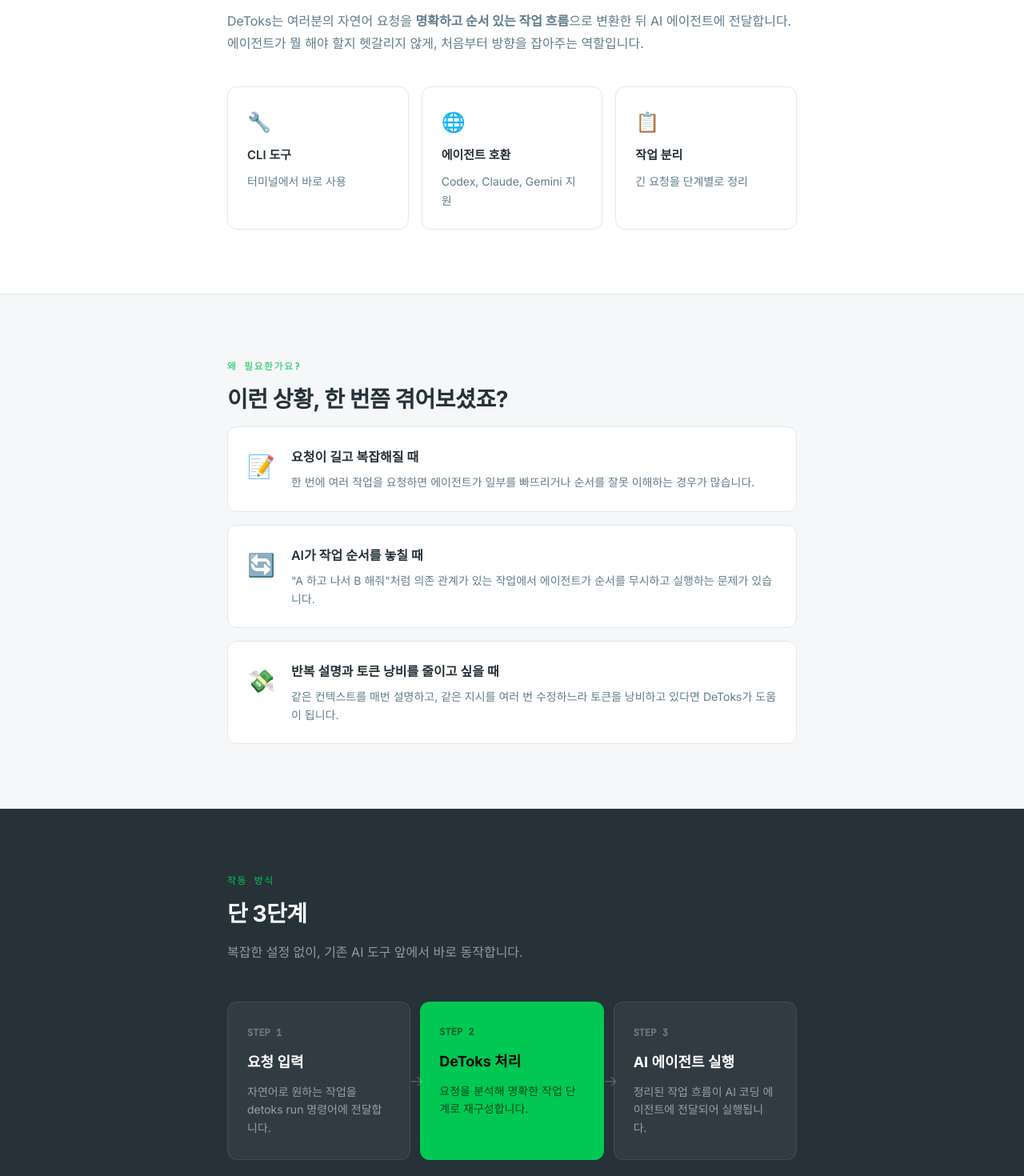
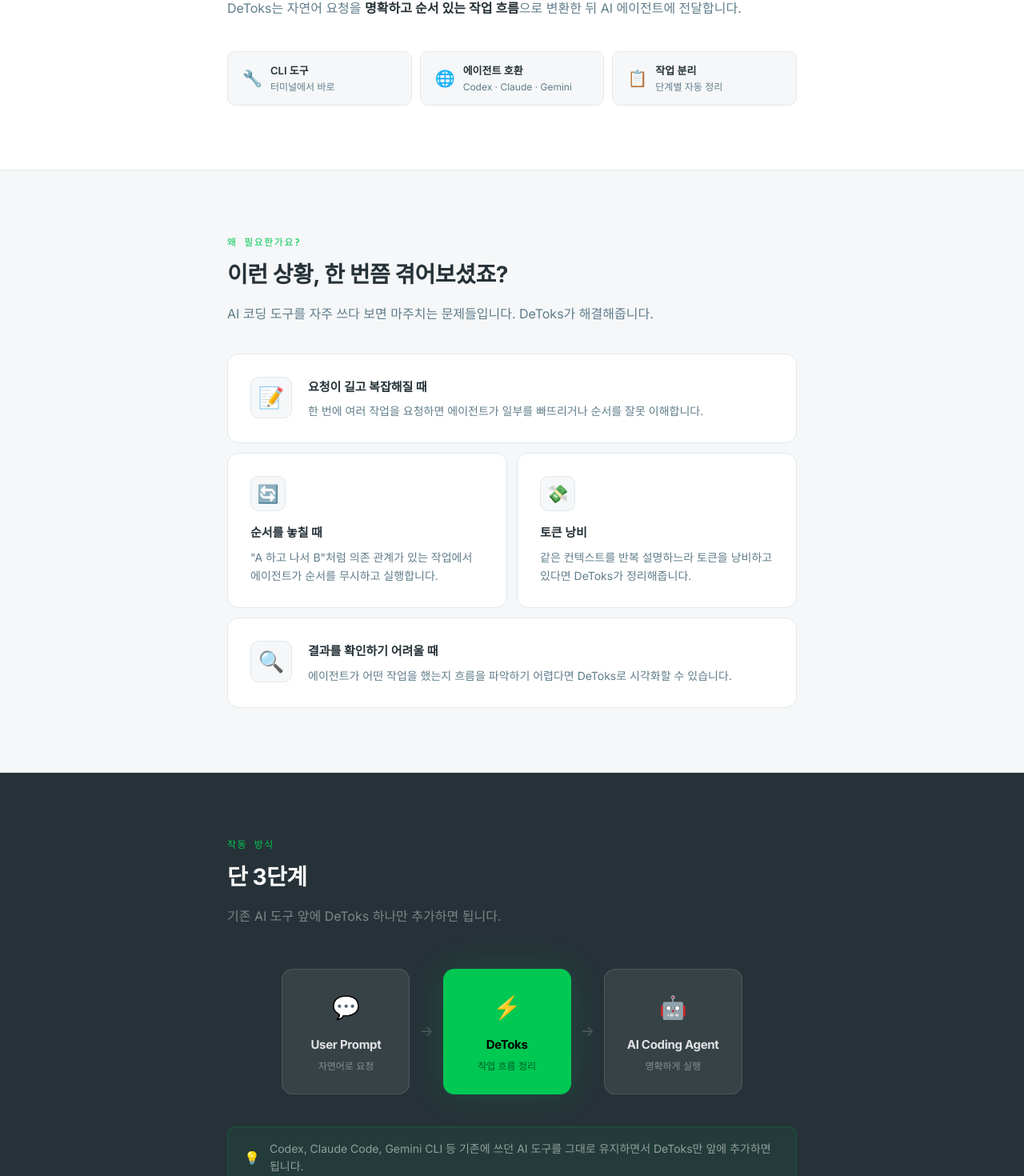
Before and after one commit to tok-it/detoks_web, a React (Vite) app: page / in a window 1280 px wide. Shown: the part 1231-2701 px from the top of the page at 80% size. Built offline with nearby package versions, Linux system fonts and the light colour scheme.

Commit message:
feat: polish product overview sections

```diff
--- a/src/components/HowItWorks.tsx
+++ b/src/components/HowItWorks.tsx
@@ -1,26 +1,33 @@
+import FadeIn from './FadeIn'
+
 const steps = [
   {
-    step: '1',
-    from: '',
-    title: '요청 입력',
-    desc: '자연어로 원하는 작업을 detoks run 명령어에 전달합니다.',
-    color: 'rgba(255,255,255,0.15)',
-    textColor: 'rgba(255,255,255,0.9)',
+    icon: '💬',
+    label: 'User Prompt',
+    desc: '자연어로 요청',
+    color: 'rgba(255,255,255,0.08)',
+    borderColor: 'rgba(255,255,255,0.12)',
+    textColor: 'rgba(255,255,255,0.85)',
+    descColor: 'rgba(255,255,255,0.4)',
   },
   {
-    step: '2',
-    title: 'DeToks 처리',
-    desc: '요청을 분석해 명확한 작업 단계로 재구성합니다.',
+    icon: '⚡',
+    label: 'DeToks',
+    desc: '작업 흐름 정리',
     color: 'var(--color-green)',
+    borderColor: 'transparent',
     textColor: '#000',
+    descColor: 'rgba(0,0,0,0.55)',
     highlight: true,
   },
   {
-    step: '3',
-    title: 'AI 에이전트 실행',
-    desc: '정리된 작업 흐름이 AI 코딩 에이전트에 전달되어 실행됩니다.',
-    color: 'rgba(255,255,255,0.15)',
-    textColor: 'rgba(255,255,255,0.9)',
+    icon: '🤖',
+    label: 'AI Coding Agent',
+    desc: '명확하게 실행',
+    color: 'rgba(255,255,255,0.08)',
+    borderColor: 'rgba(255,255,255,0.12)',
+    textColor: 'rgba(255,255,255,0.85)',
+    descColor: 'rgba(255,255,255,0.4)',
   },
 ]
 
@@ -28,115 +35,105 @@
   return (
     <section className="section" style={{ background: 'var(--color-dark)' }}>
       <div className="container">
-        <div className="section-label" style={{ color: 'var(--color-green)' }}>
-          작동 방식
-        </div>
-        <h2 className="section-title" style={{ color: 'var(--color-white)' }}>
-          단 3단계
-        </h2>
-        <p
-          className="section-desc"
-          style={{ color: 'rgba(255,255,255,0.5)', marginBottom: '48px' }}
-        >
-          복잡한 설정 없이, 기존 AI 도구 앞에서 바로 동작합니다.
+        <FadeIn>
+          <div className="section-label" style={{ color: 'var(--color-green)' }}>작동 방식</div>
+          <h2 className="section-title" style={{ color: 'var(--color-white)' }}>단 3단계</h2>
+          <p className="section-desc" style={{ color: 'rgba(255,255,255,0.4)', marginBottom: '52px' }}>
+            기존 AI 도구 앞에 DeToks 하나만 추가하면 됩니다.
           </p>
+        </FadeIn>
 
+        <FadeIn delay={0.1}>
           <div
             style={{
-            display: 'grid',
-            gridTemplateColumns: 'repeat(3, 1fr)',
-            gap: '12px',
-            position: 'relative',
+              display: 'flex',
+              alignItems: 'center',
+              gap: '0',
+              justifyContent: 'center',
+              flexWrap: 'wrap',
+              rowGap: '16px',
             }}
-          className="how-it-works-grid"
+            className="flow-row"
           >
             {steps.map((s, i) => (
+              <div key={s.label} style={{ display: 'flex', alignItems: 'center' }}>
+                {/* Step card */}
                 <div
-              key={s.step}
                   style={{
-                background: s.highlight ? 'var(--color-green)' : 'rgba(255,255,255,0.05)',
-                border: s.highlight
-                  ? 'none'
-                  : '1px solid rgba(255,255,255,0.08)',
-                borderRadius: '12px',
-                padding: '28px 24px',
-                position: 'relative',
+                    background: s.color,
+                    border: `1px solid ${s.borderColor}`,
+                    borderRadius: '14px',
+                    padding: '24px 28px',
+                    textAlign: 'center',
+                    minWidth: '160px',
+                    boxShadow: s.highlight ? '0 0 40px rgba(0,200,83,0.18)' : 'none',
                   }}
                 >
+                  <div style={{ fontSize: '28px', marginBottom: '10px' }}>{s.icon}</div>
+                  <div
+                    style={{
+                      fontWeight: 700,
+                      fontSize: '15px',
+                      color: s.textColor,
+                      marginBottom: '4px',
+                      letterSpacing: '-0.3px',
+                    }}
+                  >
+                    {s.label}
+                  </div>
+                  <div style={{ fontSize: '12px', color: s.descColor }}>{s.desc}</div>
+                </div>
+
+                {/* Arrow connector */}
                 {i < steps.length - 1 && (
                   <div
                     style={{
-                    position: 'absolute',
-                    right: '-18px',
-                    top: '50%',
-                    transform: 'translateY(-50%)',
+                      padding: '0 12px',
                       color: 'rgba(255,255,255,0.2)',
-                    fontSize: '20px',
-                    zIndex: 1,
-                    pointerEvents: 'none',
+                      fontSize: '18px',
+                      flexShrink: 0,
                     }}
-                  aria-hidden
                   >
                     →
                   </div>
                 )}
-              <div
-                style={{
-                  fontFamily: 'var(--font-mono)',
-                  fontSize: '12px',
-                  fontWeight: 600,
-                  color: s.highlight ? 'rgba(0,0,0,0.5)' : 'rgba(255,255,255,0.3)',
-                  marginBottom: '12px',
-                }}
-              >
-                STEP {s.step}
-              </div>
-              <div
-                style={{
-                  fontWeight: 700,
-                  fontSize: '18px',
-                  color: s.highlight ? '#000' : 'var(--color-white)',
-                  marginBottom: '10px',
-                }}
-              >
-                {s.title}
-              </div>
-              <div
-                style={{
-                  fontSize: '14px',
-                  color: s.highlight ? 'rgba(0,0,0,0.65)' : 'rgba(255,255,255,0.5)',
-                  lineHeight: 1.6,
-                }}
-              >
-                {s.desc}
-              </div>
               </div>
             ))}
           </div>
+        </FadeIn>
 
+        <FadeIn delay={0.2}>
           <div
             style={{
-            marginTop: '32px',
+              marginTop: '40px',
               padding: '16px 20px',
-            background: 'rgba(0, 200, 83, 0.08)',
-            border: '1px solid rgba(0, 200, 83, 0.2)',
-            borderRadius: '8px',
+              background: 'rgba(0, 200, 83, 0.07)',
+              border: '1px solid rgba(0, 200, 83, 0.18)',
+              borderRadius: '10px',
               display: 'flex',
               alignItems: 'center',
               gap: '12px',
             }}
           >
-          <span style={{ fontSize: '18px' }}>💡</span>
-          <span style={{ fontSize: '14px', color: 'rgba(255,255,255,0.6)' }}>
-            기존에 사용하던 AI 코딩 도구를 그대로 쓰면서, 앞단에 DeToks만 추가하면 됩니다.
+            <span style={{ fontSize: '16px', flexShrink: 0 }}>💡</span>
+            <span style={{ fontSize: '14px', color: 'rgba(255,255,255,0.5)', lineHeight: 1.6 }}>
+              Codex, Claude Code, Gemini CLI 등 기존에 쓰던 AI 도구를 그대로 유지하면서 DeToks만 앞에 추가하면 됩니다.
             </span>
           </div>
+        </FadeIn>
       </div>
 
       <style>{`
-        @media (max-width: 600px) {
-          .how-it-works-grid {
-            grid-template-columns: 1fr !important;
+        @media (max-width: 560px) {
+          .flow-row {
+            flex-direction: column !important;
+            align-items: stretch !important;
+          }
+          .flow-row > div {
+            width: 100%;
+          }
+          .flow-row > div > div:last-child {
+            display: none;
           }
         }
       `}</style>
--- a/src/components/TargetUsers.tsx
+++ b/src/components/TargetUsers.tsx
@@ -1,3 +1,7 @@
+import FadeIn from './FadeIn'
+import { motion, useInView } from 'framer-motion'
+import { useRef } from 'react'
+
 const targets = [
   {
     icon: '🤖',
@@ -7,7 +11,7 @@
   {
     icon: '📝',
     title: '긴 프롬프트를 자주 쓰는 개발자',
-    desc: '한 번에 많은 걸 맡기는 스타일이라면, 요청이 길어질수록 DeToks의 효과가 더 커집니다.',
+    desc: '요청이 길어질수록 DeToks의 효과가 더 커집니다. 한 번에 많은 걸 맡기는 스타일이라면 필수입니다.',
   },
   {
     icon: '🗂️',
@@ -16,58 +20,54 @@
   },
 ]
 
+function TargetCard({ icon, title, desc, delay }: typeof targets[0] & { delay: number }) {
+  const ref = useRef(null)
+  const isInView = useInView(ref, { once: true, margin: '-40px' })
+
+  return (
+    <motion.div
+      ref={ref}
+      initial={{ opacity: 0, y: 16 }}
+      animate={isInView ? { opacity: 1, y: 0 } : {}}
+      transition={{ duration: 0.45, delay }}
+      className="card"
+      style={{ display: 'flex', gap: '18px', alignItems: 'flex-start' }}
+      whileHover={{ y: -2, boxShadow: '0 6px 24px rgba(0,0,0,0.07)' }}
+    >
+      <div style={{
+        width: '48px', height: '48px',
+        background: 'var(--color-bg)',
+        borderRadius: '10px',
+        display: 'flex', alignItems: 'center', justifyContent: 'center',
+        fontSize: '24px', flexShrink: 0,
+        border: '1px solid var(--color-border)',
+      }}>
+        {icon}
+      </div>
+      <div>
+        <div style={{ fontWeight: 700, fontSize: '15px', color: 'var(--color-dark)', marginBottom: '6px' }}>
+          {title}
+        </div>
+        <div style={{ fontSize: '14px', color: 'var(--color-text-muted)', lineHeight: 1.65 }}>
+          {desc}
+        </div>
+      </div>
+    </motion.div>
+  )
+}
+
 export default function TargetUsers() {
   return (
     <section className="section" style={{ background: 'var(--color-white)' }}>
       <div className="container">
-        <div className="section-label">누구를 위한 도구인가요?</div>
-        <h2 className="section-title">이런 개발자에게 적합합니다</h2>
+        <FadeIn>
+          <div className="section-label">누구를 위한 도구인가요?</div>
+          <h2 className="section-title">이런 개발자에게 적합합니다</h2>
+        </FadeIn>
 
-        <div
-          style={{ display: 'flex', flexDirection: 'column', gap: '16px', marginTop: '8px' }}
-        >
-          {targets.map((t) => (
-            <div
-              key={t.title}
-              className="card"
-              style={{
-                display: 'flex',
-                gap: '20px',
-                alignItems: 'flex-start',
-                transition: 'border-color 0.15s',
-              }}
-            >
-              <div
-                style={{
-                  fontSize: '32px',
-                  flexShrink: 0,
-                  width: '52px',
-                  height: '52px',
-                  background: 'var(--color-bg)',
-                  borderRadius: '10px',
-                  display: 'flex',
-                  alignItems: 'center',
-                  justifyContent: 'center',
-                }}
-              >
-                {t.icon}
-              </div>
-              <div>
-                <div
-                  style={{
-                    fontWeight: 700,
-                    fontSize: '15px',
-                    marginBottom: '6px',
-                    color: 'var(--color-dark)',
-                  }}
-                >
-                  {t.title}
-                </div>
-                <div style={{ fontSize: '14px', color: 'var(--color-text-muted)', lineHeight: 1.65 }}>
-                  {t.desc}
-                </div>
-              </div>
-            </div>
+        <div style={{ display: 'flex', flexDirection: 'column', gap: '14px', marginTop: '8px' }}>
+          {targets.map((t, i) => (
+            <TargetCard key={t.title} {...t} delay={i * 0.1} />
           ))}
         </div>
       </div>
--- a/src/components/WhatIs.tsx
+++ b/src/components/WhatIs.tsx
@@ -1,41 +1,58 @@
+import FadeIn from './FadeIn'
+
+const pills = [
+  { icon: '🔧', label: 'CLI 도구', desc: '터미널에서 바로' },
+  { icon: '🌐', label: '에이전트 호환', desc: 'Codex · Claude · Gemini' },
+  { icon: '📋', label: '작업 분리', desc: '단계별 자동 정리' },
+]
+
 export default function WhatIs() {
   return (
     <section className="section" style={{ background: 'var(--color-white)' }}>
       <div className="container">
+        <FadeIn>
           <div className="section-label">DeToks란?</div>
           <h2 className="section-title">AI 에이전트 앞에서 일을 정리해주는 도구</h2>
-        <p className="section-desc" style={{ marginBottom: '32px' }}>
+        </FadeIn>
+
+        <FadeIn delay={0.08}>
+          <p className="section-desc" style={{ marginBottom: '16px' }}>
             Codex, Claude, Gemini 같은 AI 코딩 에이전트에게 복잡한 작업을 맡길 때,
             긴 요청을 한 번에 던지면 에이전트가 순서를 놓치거나 중요한 부분을 건너뛰는 경우가 생깁니다.
           </p>
-        <p className="section-desc">
-          DeToks는 여러분의 자연어 요청을{' '}
-          <strong>명확하고 순서 있는 작업 흐름</strong>으로 변환한 뒤 AI 에이전트에 전달합니다.
-          에이전트가 뭘 해야 할지 헷갈리지 않게, 처음부터 방향을 잡아주는 역할입니다.
+          <p className="section-desc" style={{ marginBottom: '40px' }}>
+            DeToks는 자연어 요청을{' '}
+            <strong style={{ color: 'var(--color-dark)', fontWeight: 600 }}>명확하고 순서 있는 작업 흐름</strong>으로
+            변환한 뒤 AI 에이전트에 전달합니다.
           </p>
+        </FadeIn>
 
+        <FadeIn delay={0.15}>
+          <div style={{ display: 'flex', gap: '10px', flexWrap: 'wrap' }}>
+            {pills.map((p) => (
               <div
+                key={p.label}
                 style={{
-            display: 'grid',
-            gridTemplateColumns: 'repeat(auto-fit, minmax(200px, 1fr))',
-            gap: '16px',
-            marginTop: '40px',
+                  display: 'flex',
+                  alignItems: 'center',
+                  gap: '10px',
+                  padding: '12px 18px',
+                  background: 'var(--color-bg)',
+                  border: '1px solid var(--color-border)',
+                  borderRadius: '10px',
+                  flex: '1',
+                  minWidth: '140px',
                 }}
               >
-          {[
-            { icon: '🔧', label: 'CLI 도구', desc: '터미널에서 바로 사용' },
-            { icon: '🌐', label: '에이전트 호환', desc: 'Codex, Claude, Gemini 지원' },
-            { icon: '📋', label: '작업 분리', desc: '긴 요청을 단계별로 정리' },
-          ].map((item) => (
-            <div key={item.label} className="card" style={{ display: 'flex', flexDirection: 'column', gap: '8px' }}>
-              <div style={{ fontSize: '24px' }}>{item.icon}</div>
-              <div style={{ fontWeight: 600, fontSize: '15px', color: 'var(--color-dark)' }}>
-                {item.label}
+                <span style={{ fontSize: '20px' }}>{p.icon}</span>
+                <div>
+                  <div style={{ fontSize: '13px', fontWeight: 600, color: 'var(--color-dark)' }}>{p.label}</div>
+                  <div style={{ fontSize: '12px', color: 'var(--color-text-muted)' }}>{p.desc}</div>
                 </div>
-              <div style={{ fontSize: '14px', color: 'var(--color-text-muted)' }}>{item.desc}</div>
               </div>
             ))}
           </div>
+        </FadeIn>
       </div>
     </section>
   )
--- a/src/components/WhyNeed.tsx
+++ b/src/components/WhyNeed.tsx
@@ -1,20 +1,93 @@
-const reasons = [
+import { motion, useInView } from 'framer-motion'
+import { useRef } from 'react'
+
+const cards: { icon: string; title: string; desc: string; span: 'single' | 'double' }[] = [
   {
     icon: '📝',
     title: '요청이 길고 복잡해질 때',
-    desc: '한 번에 여러 작업을 요청하면 에이전트가 일부를 빠뜨리거나 순서를 잘못 이해하는 경우가 많습니다.',
+    desc: '한 번에 여러 작업을 요청하면 에이전트가 일부를 빠뜨리거나 순서를 잘못 이해합니다.',
+    span: 'double',
   },
   {
     icon: '🔄',
-    title: 'AI가 작업 순서를 놓칠 때',
-    desc: '"A 하고 나서 B 해줘"처럼 의존 관계가 있는 작업에서 에이전트가 순서를 무시하고 실행하는 문제가 있습니다.',
+    title: '순서를 놓칠 때',
+    desc: '"A 하고 나서 B"처럼 의존 관계가 있는 작업에서 에이전트가 순서를 무시하고 실행합니다.',
+    span: 'single',
   },
   {
     icon: '💸',
-    title: '반복 설명과 토큰 낭비를 줄이고 싶을 때',
-    desc: '같은 컨텍스트를 매번 설명하고, 같은 지시를 여러 번 수정하느라 토큰을 낭비하고 있다면 DeToks가 도움이 됩니다.',
+    title: '토큰 낭비',
+    desc: '같은 컨텍스트를 반복 설명하느라 토큰을 낭비하고 있다면 DeToks가 정리해줍니다.',
+    span: 'single',
+  },
+  {
+    icon: '🔍',
+    title: '결과를 확인하기 어려울 때',
+    desc: '에이전트가 어떤 작업을 했는지 흐름을 파악하기 어렵다면 DeToks로 시각화할 수 있습니다.',
+    span: 'double',
   },
 ]
+
+function BentoCard({
+  icon, title, desc, span, delay,
+}: {
+  icon: string
+  title: string
+  desc: string
+  span: 'single' | 'double'
+  delay: number
+}) {
+  const ref = useRef(null)
+  const isInView = useInView(ref, { once: true, margin: '-40px' })
+
+  return (
+    <motion.div
+      ref={ref}
+      initial={{ opacity: 0, y: 20 }}
+      animate={isInView ? { opacity: 1, y: 0 } : {}}
+      transition={{ duration: 0.45, delay, ease: [0.25, 0.46, 0.45, 0.94] }}
+      style={{
+        gridColumn: span === 'double' ? 'span 2' : 'span 1',
+        background: 'var(--color-white)',
+        border: '1px solid var(--color-border)',
+        borderRadius: '14px',
+        padding: '28px',
+        display: 'flex',
+        flexDirection: span === 'double' ? 'row' : 'column',
+        gap: span === 'double' ? '20px' : '14px',
+        alignItems: span === 'double' ? 'flex-start' : 'flex-start',
+        transition: 'border-color 0.2s, box-shadow 0.2s',
+        cursor: 'default',
+      }}
+      whileHover={{ y: -3, boxShadow: '0 8px 32px rgba(0,0,0,0.08)' }}
+    >
+      <div
+        style={{
+          width: span === 'double' ? '52px' : '44px',
+          height: span === 'double' ? '52px' : '44px',
+          background: 'var(--color-bg)',
+          borderRadius: '10px',
+          display: 'flex',
+          alignItems: 'center',
+          justifyContent: 'center',
+          fontSize: span === 'double' ? '26px' : '22px',
+          flexShrink: 0,
+          border: '1px solid var(--color-border)',
+        }}
+      >
+        {icon}
+      </div>
+      <div>
+        <div style={{ fontWeight: 700, fontSize: '15px', color: 'var(--color-dark)', marginBottom: '6px' }}>
+          {title}
+        </div>
+        <div style={{ fontSize: '14px', color: 'var(--color-text-muted)', lineHeight: 1.65 }}>
+          {desc}
+        </div>
+      </div>
+    </motion.div>
+  )
+}
 
 export default function WhyNeed() {
   return (
@@ -22,29 +95,35 @@
       <div className="container">
         <div className="section-label">왜 필요한가요?</div>
         <h2 className="section-title">이런 상황, 한 번쯤 겪어보셨죠?</h2>
+        <p className="section-desc" style={{ marginBottom: '36px' }}>
+          AI 코딩 도구를 자주 쓰다 보면 마주치는 문제들입니다. DeToks가 해결해줍니다.
+        </p>
 
-        <div style={{ display: 'flex', flexDirection: 'column', gap: '16px', marginTop: '8px' }}>
-          {reasons.map((r) => (
-            <div
-              key={r.title}
-              className="card"
-              style={{ display: 'flex', gap: '20px', alignItems: 'flex-start' }}
-            >
-              <div style={{ fontSize: '28px', flexShrink: 0, marginTop: '2px' }}>{r.icon}</div>
-              <div>
-                <div
-                  style={{ fontWeight: 600, fontSize: '16px', marginBottom: '6px', color: 'var(--color-dark)' }}
-                >
-                  {r.title}
-                </div>
-                <div style={{ fontSize: '14px', color: 'var(--color-text-muted)', lineHeight: 1.65 }}>
-                  {r.desc}
-                </div>
-              </div>
-            </div>
+        <div
+          style={{
+            display: 'grid',
+            gridTemplateColumns: 'repeat(2, 1fr)',
+            gap: '12px',
+          }}
+          className="bento-grid"
+        >
+          {cards.map((c, i) => (
+            <BentoCard key={c.title} {...c} delay={i * 0.08} />
           ))}
         </div>
       </div>
+
+      <style>{`
+        @media (max-width: 600px) {
+          .bento-grid > * {
+            grid-column: span 1 !important;
+            flex-direction: column !important;
+          }
+          .bento-grid {
+            grid-template-columns: 1fr !important;
+          }
+        }
+      `}</style>
     </section>
   )
 }
```
Lines whose indentation alone changed are shown as unchanged.
